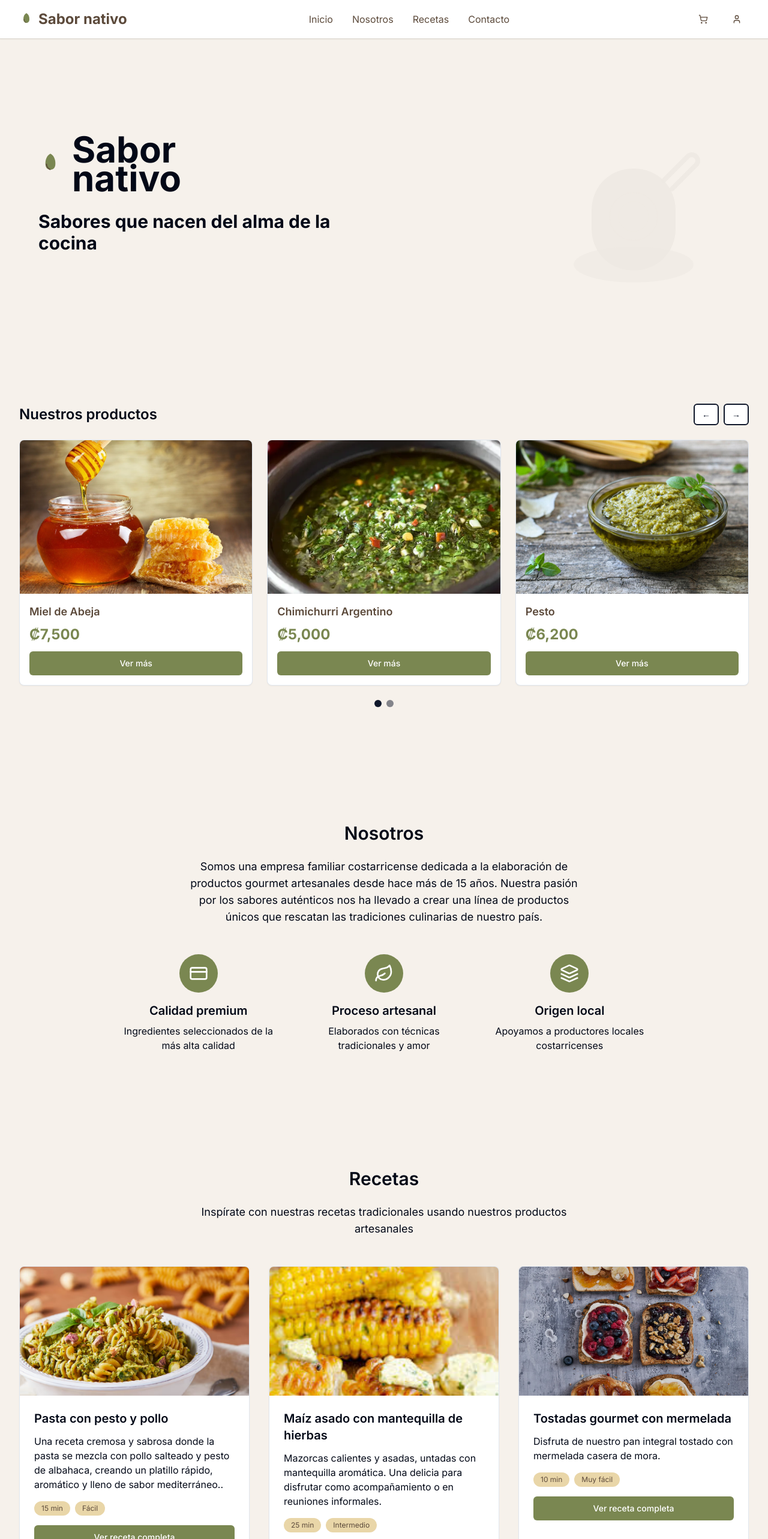
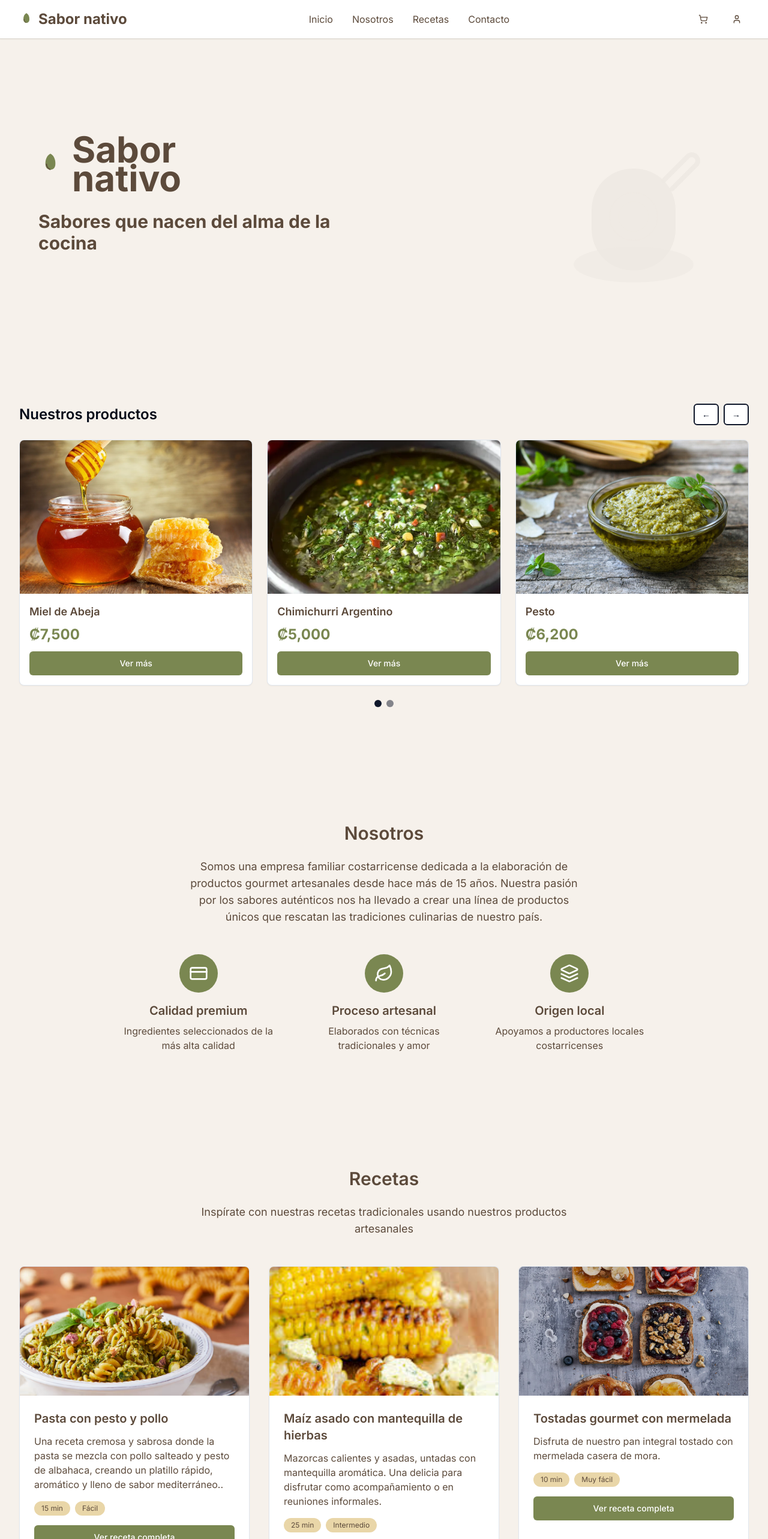
Before and after one commit to JorshuaSolorzano22/SaborNativo, a Next.js app: page / in a window 1280 px wide. Shown: the top 2566 px of the page at 60% size. Built offline with nearby package versions, Linux system fonts and the light colour scheme.

Commit message:
Hasta ahorita todo esta bien
Se arreglo el error de tailwind

```diff
--- a/app/page.tsx
+++ b/app/page.tsx
@@ -7,7 +7,6 @@ import { RecipesSection } from "@/components/sections/landing/RecipesSection";
 import { ContactSection } from "@/components/sections/landing/ContactSection";
 import { WhatsappCTA } from "@/components/sections/landing/WhatsappCTA";
 import { Footer } from "@/components/layout/Footer";
-import './globals.css'
 
 export default function HomePage() {
   return (
--- a/components/features/contact/ContactForm.tsx
+++ b/components/features/contact/ContactForm.tsx
@@ -14,11 +14,11 @@ export function ContactForm() {
   return (
     <Card className="bg-white">
       <CardContent className="p-6">
-        <h4 className="text-xl font-semibold mb-6 text-brand-brown">Envíanos un mensaje</h4>
+        <h4 className="text-xl font-semibold mb-6 text-brand-foreground">Envíanos un mensaje</h4>
         <form onSubmit={handleSubmit} className="space-y-4">
           <div className="grid grid-cols-1 md:grid-cols-2 gap-4">
             <div>
-              <label className="block text-sm font-medium mb-2 text-brand-brown">Nombre</label>
+              <label className="block text-sm font-medium mb-2 text-brand-foreground">Nombre</label>
               <Input
                 type="text"
                 placeholder="Tu nombre"
@@ -26,7 +26,7 @@ export function ContactForm() {
               />
             </div>
             <div>
-              <label className="block text-sm font-medium mb-2 text-brand-brown">Email</label>
+              <label className="block text-sm font-medium mb-2 text-brand-foreground">Email</label>
               <Input
                 type="email"
                 placeholder="tu@email.com"
@@ -35,7 +35,7 @@ export function ContactForm() {
             </div>
           </div>
           <div>
-            <label className="block text-sm font-medium mb-2 text-brand-brown">Teléfono</label>
+            <label className="block text-sm font-medium mb-2 text-brand-foreground">Teléfono</label>
             <Input
               type="tel"
               placeholder="+506 1234-5678"
@@ -43,7 +43,7 @@ export function ContactForm() {
             />
           </div>
           <div>
-            <label className="block text-sm font-medium mb-2 text-brand-brown">Mensaje</label>
+            <label className="block text-sm font-medium mb-2 text-brand-foreground">Mensaje</label>
             <Textarea
               rows={4}
               placeholder="Cuéntanos en qué podemos ayudarte..."
--- a/components/features/recipe/RecipeCard.tsx
+++ b/components/features/recipe/RecipeCard.tsx
@@ -20,10 +20,10 @@ export function RecipeCard({ recipe }: RecipeCardProps) {
           />
         </div>
         <div className="p-6">
-          <h4 className="text-xl font-semibold mb-3 text-brand-brown">
+          <h4 className="text-xl font-semibold mb-3 text-brand-foreground">
             {recipe.title}
           </h4>
-          <p className="mb-4 text-brand-brown">{recipe.description}</p>
+          <p className="mb-4 text-brand-foreground">{recipe.description}</p>
           <div className="flex flex-wrap gap-2 mb-4">
             {recipe.tags.map((tag, index) => (
               <span
--- a/components/layout/Footer.tsx
+++ b/components/layout/Footer.tsx
@@ -2,7 +2,7 @@ export function Footer() {
     return (
         <footer className="py-8 border-t border-brand-border">
             <div className="max-w-7xl mx-auto px-4 sm:px-6 lg:px-8 text-center">
-                <p className="text-brand-brown">© 2024 Sabor Nativo. Todos los derechos reservados.</p>
+                <p className="text-brand-foreground">© 2024 Sabor Nativo. Todos los derechos reservados.</p>
             </div>
         </footer>
     );
--- a/components/sections/landing/AboutUsSection.tsx
+++ b/components/sections/landing/AboutUsSection.tsx
@@ -6,8 +6,8 @@ const ValueCard = ({ item }: { item: ValueProposition }) => (
     <div className="w-16 h-16 mx-auto mb-4 rounded-full flex items-center justify-center bg-brand-primary">
       <div className="text-white text-2xl">{item.icon}</div>
     </div>
-    <h4 className="text-xl font-semibold mb-2 text-foreground">{item.title}</h4>
-    <p className="text-foreground">{item.description}</p>
+    <h4 className="text-xl font-semibold mb-2 text-brand-foreground">{item.title}</h4>
+    <p className="text-brand-foreground">{item.description}</p>
   </div>
 );
 
--- a/components/sections/landing/ContactSection.tsx
+++ b/components/sections/landing/ContactSection.tsx
@@ -8,8 +8,8 @@ const ContactInfoCard = ({ item }: { item: ContactInfoItem }) => (
       <div className="text-white text-xl">{item.icon}</div>
     </div>
     <div>
-      <h4 className="text-lg font-semibold mb-2 text-brand-brown">{item.title}</h4>
-      <p className="text-brand-brown">
+      <h4 className="text-lg font-semibold mb-2 text-brand-foreground">{item.title}</h4>
+      <p className="text-brand-foreground">
         {item.lines.map((line, index) => (
           <span key={index}>
             {line}
--- a/components/sections/landing/HeroSection.tsx
+++ b/components/sections/landing/HeroSection.tsx
@@ -28,12 +28,12 @@ export function HeroSection() {
             <div className="flex items-center justify-center lg:justify-start mb-6">
               <HeroLogo />
               <div>
-                <h1 className="text-5xl md:text-6xl font-bold leading-tight text-foreground">Sabor</h1>
-                <h1 className="text-5xl md:text-6xl font-bold leading-tight -mt-3 text-foreground">nativo</h1>
+                <h1 className="text-5xl md:text-6xl font-bold leading-tight text-brand-foreground">Sabor</h1>
+                <h1 className="text-5xl md:text-6xl font-bold leading-tight -mt-3 text-brand-foreground">nativo</h1>
               </div>
             </div>
             <div>
-              <p className="text-2xl md:text-3xl leading-relaxed font-bold max-w-lg mx-auto lg:mx-0 text-foreground">
+              <p className="text-2xl md:text-3xl leading-relaxed font-bold max-w-lg mx-auto lg:mx-0 text-brand-foreground">
                 Sabores que nacen del alma de la cocina
               </p>
             </div>
--- a/components/sections/landing/WhatsappCTA.tsx
+++ b/components/sections/landing/WhatsappCTA.tsx
@@ -5,13 +5,13 @@ export function WhatsappCTA() {
   return (
     <section className="pb-16 sm:pb-24">
       <div className="text-center">
-        <div className="inline-flex flex-col sm:flex-row items-center space-y-4 sm:space-y-0 sm:space-x-6 p-6 rounded-lg bg-brand-brown-light">
+        <div className="inline-flex flex-col sm:flex-row items-center space-y-4 sm:space-y-0 sm:space-x-6 p-6 rounded-lg bg-brand-secondary">
           <div className="w-16 h-16 rounded-full flex items-center justify-center bg-brand-whatsapp">
             <Phone className="w-8 h-8 text-white" />
           </div>
           <div className="text-center sm:text-left">
-            <h4 className="text-xl font-semibold mb-1 text-brand-brown">¿Prefieres WhatsApp?</h4>
-            <p className="mb-3 text-brand-brown">Chatea con nosotros directamente para pedidos rápidos</p>
+            <h4 className="text-xl font-semibold mb-1 text-brand-foreground">¿Prefieres WhatsApp?</h4>
+            <p className="mb-3 text-brand-foreground">Chatea con nosotros directamente para pedidos rápidos</p>
             <a href="https://wa.me/50687462555" target="_blank" rel="noopener noreferrer">
               <Button className="bg-brand-whatsapp text-white hover:bg-brand-whatsapp/90">
                 Abrir WhatsApp
--- a/components/sections/shared/SectionHeader.tsx
+++ b/components/sections/shared/SectionHeader.tsx
@@ -7,8 +7,8 @@ interface SectionHeaderProps {
 export function SectionHeader({ title, subtitle, className = "" }: SectionHeaderProps) {
   return (
     <div className={`text-center mb-12 ${className}`}>
-      <h2 className="text-3xl font-semibold mb-6 text-brand-brown">{title}</h2>
-      {subtitle && <p className="text-lg max-w-2xl mx-auto text-brand-brown">{subtitle}</p>}
+      <h2 className="text-3xl font-semibold mb-6 text-brand-foreground">{title}</h2>
+      {subtitle && <p className="text-lg max-w-2xl mx-auto text-brand-foreground">{subtitle}</p>}
     </div>
   );
 }
--- a/package.json
+++ b/package.json
@@ -60,7 +60,7 @@
     "zod": "^3.24.1"
   },
   "devDependencies": {
-    "@types/node": "^22.15.33",
+    "@types/node": "^22.16.0",
     "@types/react": "^19.1.8",
     "@types/react-dom": "^19.1.6",
     "postcss": "^8.5",
--- a/tailwind.config.ts
+++ b/tailwind.config.ts
@@ -1,7 +1,6 @@
-// tailwind.config.js
+import type { Config } from 'tailwindcss'
 
-/** @type {import('tailwindcss').Config} */
-module.exports = {
+const config: Config = {
   darkMode: ["class"],
   content: [
     './pages/**/*.{js,ts,jsx,tsx,mdx}',
@@ -18,7 +17,6 @@ module.exports = {
     },
     extend: {
       colors: {
-        // --- DEFINIMOS LOS COLORES DE LA MARCA DIRECTAMENTE ---
         'brand-background': '#F6F1EB',
         'brand-foreground': '#5C4A3B',
         'brand-primary': '#7A8751',
@@ -26,7 +24,6 @@ module.exports = {
         'brand-border': '#DAD5CE',
         'brand-whatsapp': '#25D366',
 
-        // --- Y TAMBIÉN DEFINIMOS LOS COLORES DE SHADCN/UI USANDO ESAS VARIABLES ---
         border: 'hsl(var(--border))',
         input: 'hsl(var(--input))',
         ring: 'hsl(var(--ring))',
@@ -66,7 +63,6 @@ module.exports = {
         md: "calc(var(--radius) - 2px)",
         sm: "calc(var(--radius) - 4px)",
       },
-
       keyframes: {
         "accordion-down": {
           from: { height: "0" },
@@ -81,7 +77,9 @@ module.exports = {
         "accordion-down": "accordion-down 0.2s ease-out",
         "accordion-up": "accordion-up 0.2s ease-out",
       },
+    },
   },
   plugins: [require("tailwindcss-animate")],
 }
-}
+
+export default config
```
Also changed, not shown: app/test/page.tsx (added, +74 -0 lines), 1 other file (tests, documents, lock files or other folders).
